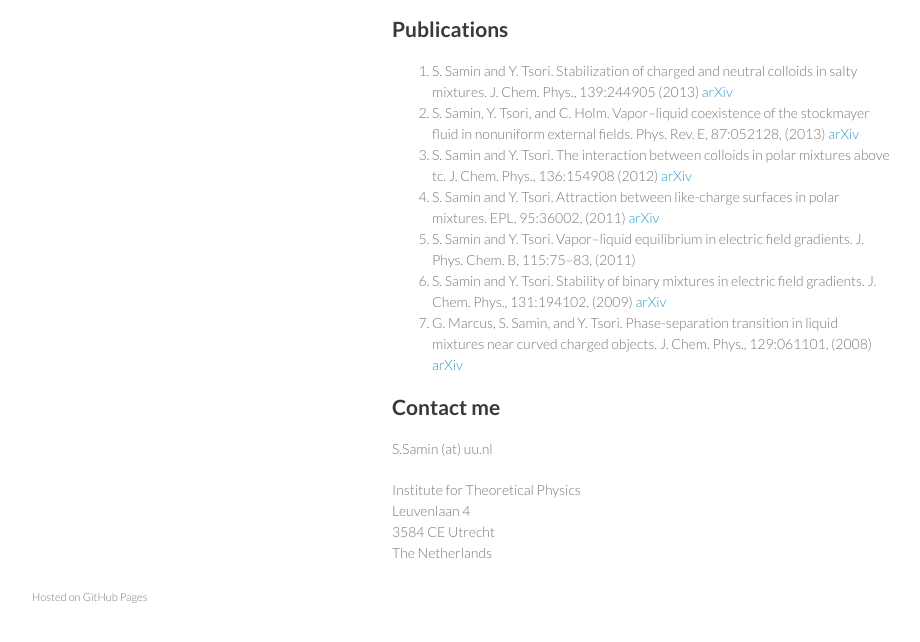
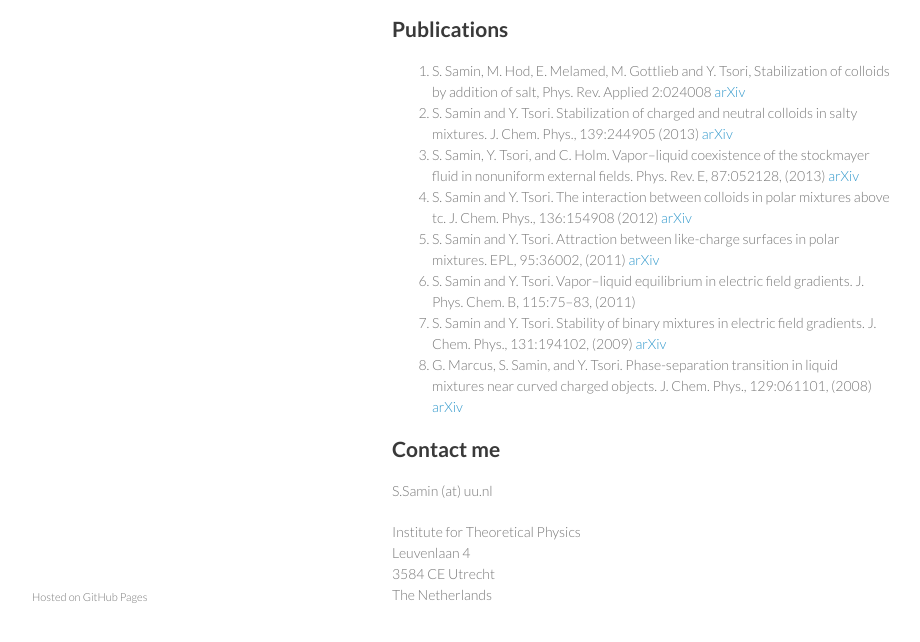
Before and after one commit to samins/samins.github.io, a plain HTML site: page index.html in a window 1280 px wide. Shown: the part 124-766 px from the top of the page, without its empty margins (178-1098 px from the left). Drawn offline with Linux system fonts and the light colour scheme.

Commit message:
added refrence

```diff
--- a/index.html
+++ b/index.html
@@ -26,6 +26,7 @@ Currently, I am a post-doc in the group of <a href="http://www.staff.science.uu.
 at the Institute for Theoretical Physics, Utrecht University.</p>
 <h2>Publications</h2>
 <ol>
+<li>S. Samin, M. Hod, E. Melamed, M. Gottlieb and Y. Tsori, Stabilization of colloids by addition of salt, Phys. Rev. Applied 2:024008 <a href="http://arxiv.org/pdf">arXiv</a></li>
 <li>S. Samin and Y. Tsori. Stabilization of charged and neutral colloids in salty
 mixtures. J. Chem. Phys., 139:244905 (2013) <a href="http://arxiv.org/pdf/1312.7199">arXiv</a></li>
 <li>S. Samin, Y. Tsori, and C. Holm. Vapor–liquid coexistence of the stockmayer fluid
@@ -36,8 +37,7 @@ tc. J. Chem. Phys., 136:154908 (2012) <a href="http://arxiv.org/pdf/1201.3535">a
 EPL, 95:36002, (2011) <a href="http://arxiv.org/pdf/1103.0544">arXiv</a></li>
 <li>S. Samin and Y. Tsori. Vapor–liquid equilibrium in electric field gradients. J.
 Phys. Chem. B, 115:75–83, (2011)</li>
-<li>S. Samin and Y. Tsori. Stability of binary mixtures in electric field gradients. J.
-Chem. Phys., 131:194102, (2009) <a href="http://arxiv.org/pdf/0907.4855">arXiv</a></li>
+<li>S. Samin and Y. Tsori. Stability of binary mixtures in electric field gradients. J. Chem. Phys., 131:194102, (2009) <a href="http://arxiv.org/pdf/0907.4855">arXiv</a></li>
 <li>G. Marcus, S. Samin, and Y. Tsori. Phase-separation transition in liquid mixtures
 near curved charged objects. J. Chem. Phys., 129:061101, (2008) <a href="http://arxiv.org/pdf/0712.2901">arXiv</a></li>
 </ol>
```
Also changed, not shown: 1 other file.
